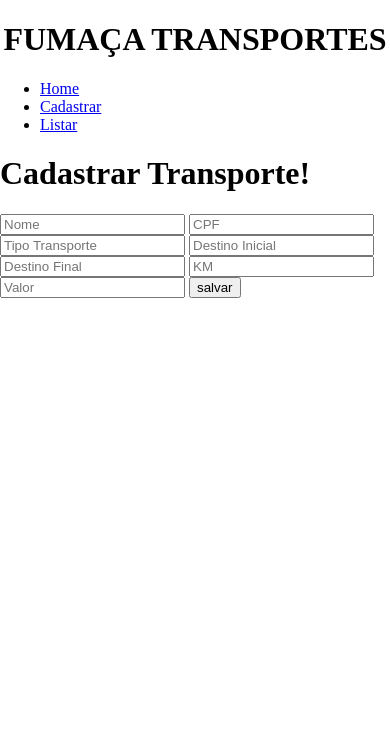
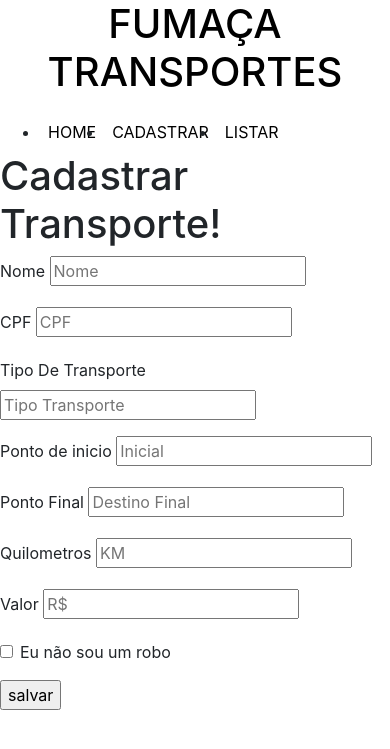
Before and after one commit to titodeluchi/Projeto, a Flask app: page /cadastrar in a window 390 px wide. Shown: the top 749 px of the page. Run offline with Flask 2, Linux system fonts and the light colour scheme; some libraries are stand-ins or nearby versions.

Commit message:
css mexido

```diff
--- a/Trabalho/static/css.css
+++ b/Trabalho/static/css.css
@@ -17,19 +17,19 @@ body{
     text-transform: uppercase;
     text-align: center;
 }
-.cabecalho .menu{
+.cabecalho .menus{
     width: 100%;
     height: 50%;
     list-style: none;
 }
-.cabecalho .menu li{
+.cabecalho .menus li{
     float: left;
     padding: 0.5em 0.5em;
 }
-.cabecalho .menu li:hover{
+.cabecalho .menus li:hover{
     background: #005F6B;
 }
-.cabecalho .menu li a {
+.cabecalho .menus li a {
     text-decoration: none;
     text-transform: uppercase;
     color: black;
--- a/Trabalho/templates/cadastrar.html
+++ b/Trabalho/templates/cadastrar.html
@@ -3,17 +3,50 @@
 {% block index %}
 
     <h1>Cadastrar Transporte!</h1>
-    <div class= "formulario">
-        <form action="/geral/salvar" method="POST">
+<div class="formulario">
+        <form>
+                <div class="form-row">
+                  <div class="form-group col-md-6">
+                    <label for="inputEmail4">Nome </label>
                     <input class="input" type="text" placeholder="Nome" name="nome">
+                  </div>
+                  <div class="form-group col-md-6">
+                    <label for="inputPassword4">CPF </label>
                     <input class="input" type="text" placeholder="CPF" name="cpf">
+                  </div>
+                </div>
+                <div class="form-group">
+                  <label for="inputAddress">Tipo De Transporte</label>
                   <input class="input" type="text" placeholder="Tipo Transporte" name="tipo">
-            <input class="input" type="text" placeholder="Destino Inicial" name="inicial">
+                </div>
+                <div class="form-group">
+                  <label for="inputAddress2">Ponto de inicio</label>
+                 <input class="input" type="text" placeholder="Inicial" name="inicial">
+                </div>
+                <div class="form-row">
+                  <div class="form-group col-md-6">
+                    <label for="inputCity">Ponto Final</label>
                     <input class="input" type="text" placeholder="Destino Final" name="final">
+                  </div>
+                  <div class="form-group col-md-4">
+                    <label for="inputState">Quilometros</label>
                        <input class="input" type="text" placeholder="KM" name="km">
-            <input class="input" type="text" placeholder="Valor" name="valor">
+                    </select>
+                  </div>
+                  <div class="form-group col-md-2">
+                    <label for="inputZip">Valor</label>
+                          <input class="input" type="text" placeholder="R$" name="valor">
+                  </div>
+                </div>
+                <div class="form-group">
+                  <div class="form-check">
+                    <input class="form-check-input" type="checkbox" id="gridCheck">
+                    <label class="form-check-label" for="gridCheck">
+                      Eu não sou um robo
+                    </label>
+                  </div>
+                </div>
                 <input type="submit" value="salvar">
-
               </form>
 </div>
 
--- a/Trabalho/templates/layout.html
+++ b/Trabalho/templates/layout.html
@@ -1,6 +1,8 @@
 <!DOCTYPE html>
 <html lang="en">
 <head>
+    <link rel="stylesheet" href="https://stackpath.bootstrapcdn.com/bootstrap/4.3.1/css/bootstrap.min.css"
+    integrity="sha384-ggOyR0iXCbMQv3Xipma34MD+dH/1fQ784/j6cY/iJTQUOhcWr7x9JvoRxT2MZw1T" crossorigin="anonymous">
     <meta charset="UTF-8">
     <link rel="stylesheet" href="../static/css.css">
     <title>Fumaça Transportes</title>
```
Lines whose indentation alone changed are shown as unchanged.
